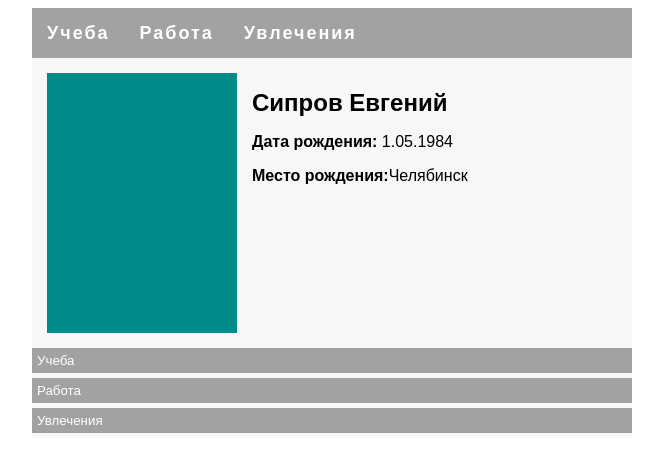
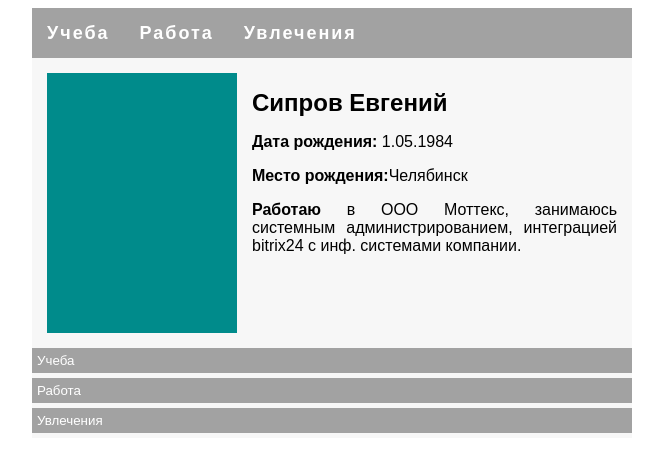
Before and after one commit to evgenysiprov/evgenysiprov.github.io, a plain HTML site: page index.html in a window 1280 px wide. Shown: the whole page, without its empty margins (308-971 px from the left). Drawn offline with Linux system fonts and the light colour scheme.

Commit message:
work add

```diff
--- a/index.html
+++ b/index.html
@@ -31,6 +31,7 @@
                 <div class="bio-info"><h1>Сипров Евгений</h1>
                     <p><span>Дата рождения:</span> 1.05.1984</p>
                     <p><span>Место рождения:</span>Челябинск</p>
+		    <p><span>Работаю</span> в ООО Моттекс, занимаюсь системным администрированием, интеграцией bitrix24 с инф. системами компании.
                 </div>
             </div>
             <div class="school">
```
